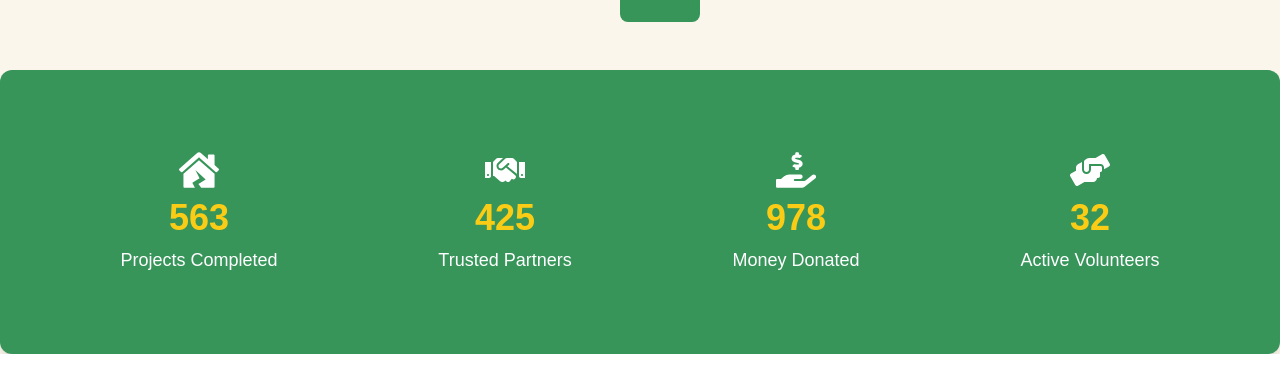
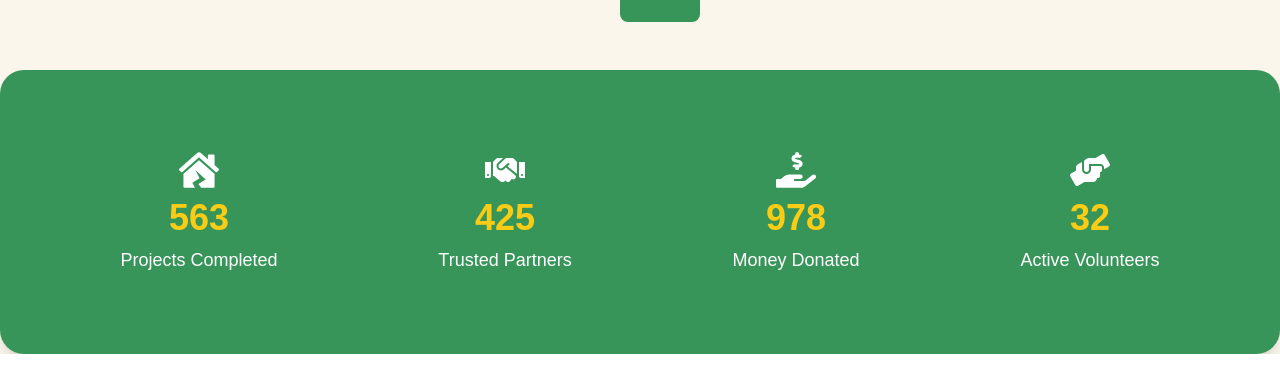
Before and after one commit to rohanwadadar/charity-website, a React (Create React App) app: page / in a window 1280 px wide. Shown: the part 572-952 px from the top of the page. Built offline with nearby package versions, Linux system fonts and the light colour scheme.

Commit message:
Update Hero.js

```diff
--- a/src/components/Hero.js
+++ b/src/components/Hero.js
@@ -42,10 +42,9 @@ const Hero = () => {
       </section>
 
 
+<section className="bg-green text-white py-20 px-8 md:px-10 lg:px-15 xl:px-18 rounded-3xl shadow-lg hover:shadow-xl transition-shadow duration-300 ease-in-out cursor-pointer mx-auto max-w-7xl">
+  <div className="flex flex-col md:flex-row md:justify-around items-center text-white space-y-6 md:space-y-0">
 
-
-      <section className="bg-green text-white py-20 px-8 md:px-10 lg:px-15 xl:px-18 rounded-xl shadow-lg hover:shadow-xl transition-shadow duration-300 ease-in-out cursor-pointer mx-auto max-w-7xl">
-      <div className="flex flex-col md:flex-row md:justify-around items-center text-white space-y-6 md:space-y-0">
         {/* Projects Completed */}
         <div className="stat-item text-center flex flex-col items-center">
           <FaHouseDamage size={40} className="stat-icon mb-2" />
```
